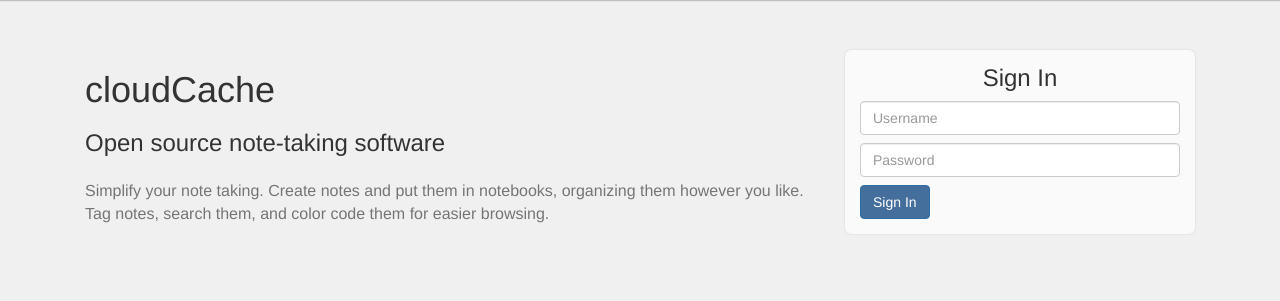
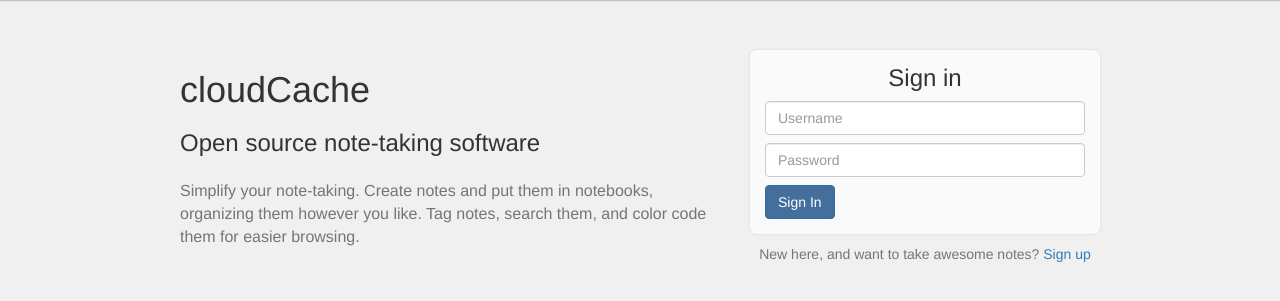
Before and after one commit to euphwes/cloudcache, a Django app: page /cloudcache/login/ in a window 1280 px wide. Shown: the part 54-355 px from the top of the page. Run offline with Django 3.2, Linux system fonts and the light colour scheme; some libraries are stand-ins or nearby versions.

Commit message:
Added dummy link for registration, and tweaked login page column layout.

```diff
--- a/web/cloudcache/static/cloudcache/css/core.css
+++ b/web/cloudcache/static/cloudcache/css/core.css
@@ -52,3 +52,9 @@ body {
 .tooltip-inner {
     width: 150px;
 }
+.prepend-top-10 {
+    margin-top: 10px;
+}
+.grey-text {
+    color: #757575;
+}
--- a/web/cloudcache/templates/registration/login.html
+++ b/web/cloudcache/templates/registration/login.html
@@ -10,16 +10,16 @@
     {% endfor %}
 
     <div class="container login-container">
-        <div class="col-sm-8">
+        <div class="col-sm-6 col-sm-offset-1">
             <h1>cloudCache</h1>
             <h3>Open source note-taking software</h3>
-            <p class="description">Simplify your note taking. Create notes and put them in notebooks, organizing them
+            <p class="description">Simplify your note-taking. Create notes and put them in notebooks, organizing them
                 however you like. Tag notes, search them, and color code them for easier browsing.</p>
         </div>
         <div class="col-sm-4">
             <div class="login-box">
                 <div class="login-heading">
-                    <h3 class="text-centered">Sign In</h3>
+                    <h3 class="text-centered">Sign in</h3>
                 </div>
                 <div class="login-body">
                     <form method="post" action="{% url 'cloudcache:login' %}">
@@ -37,6 +37,9 @@
                     </form>
                 </div>
             </div>
+            <div class="prepend-top-10 grey-text text-center">
+                New here, and want to take awesome notes? <a href="#">Sign up</a>
+            </div>
         </div>
     </div>
 {% endblock %}
```
